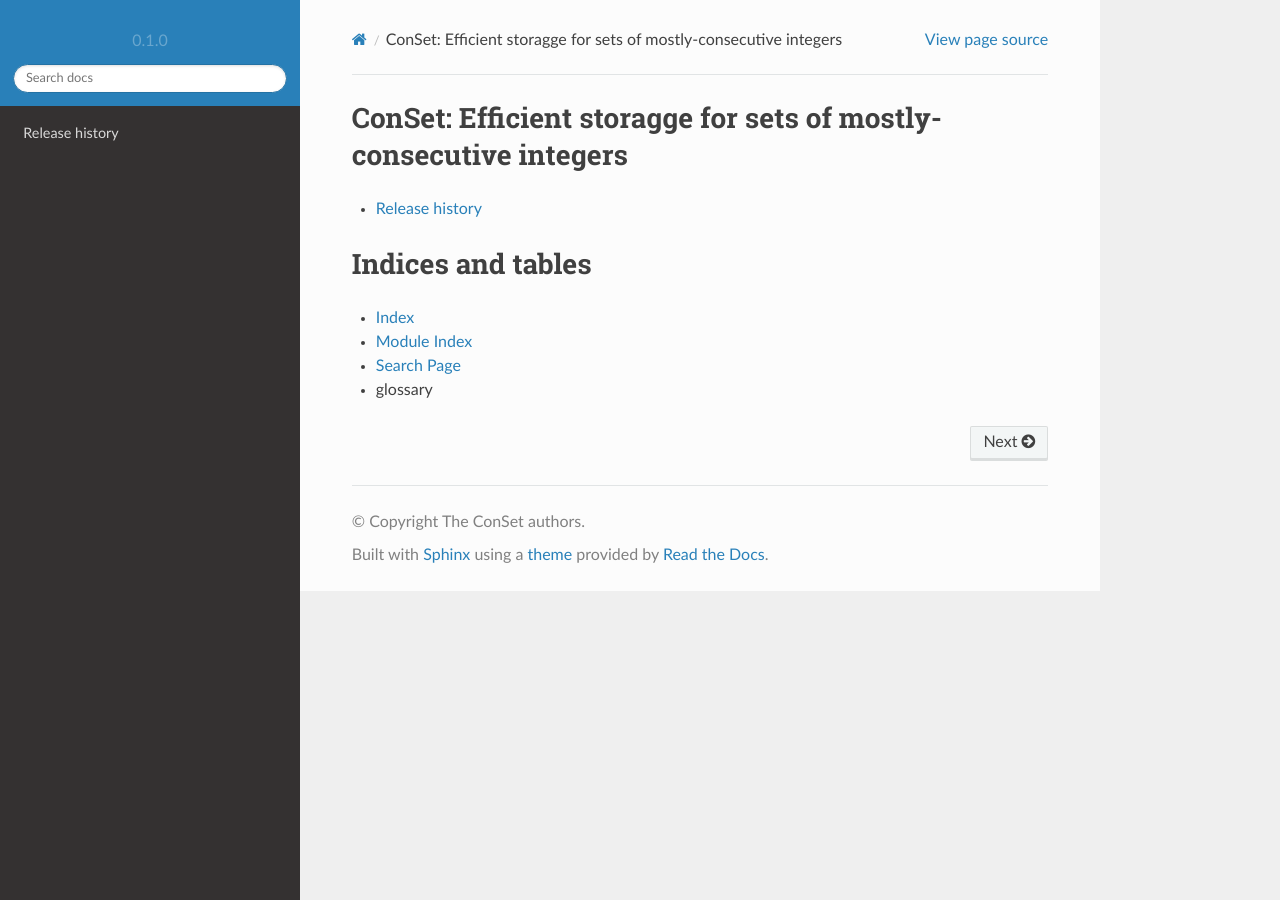
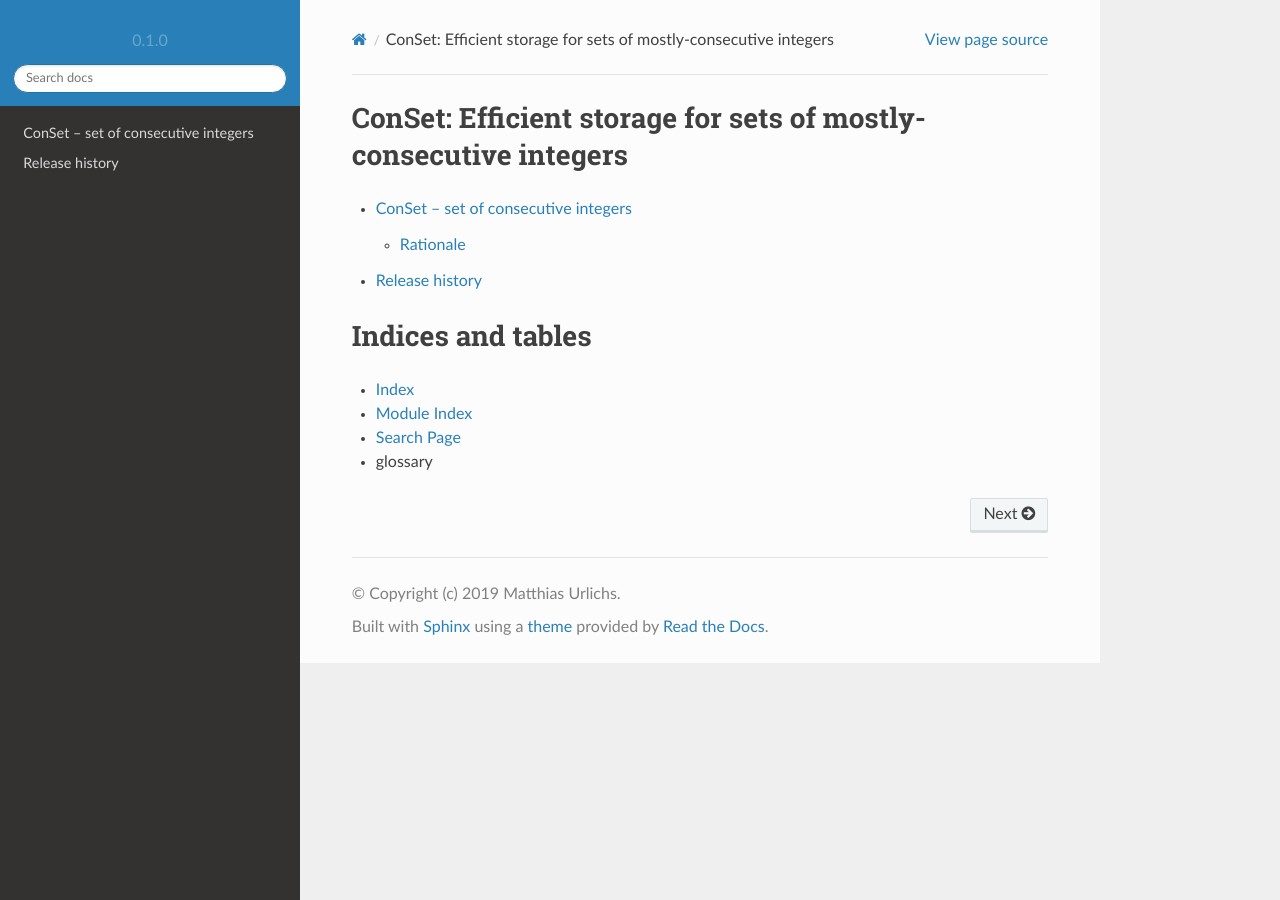
Before and after one commit to smurfix/range_set, a Sphinx documentation site: the page built from docs/source/index.rst, in a window 1280 px wide. Built offline with Sphinx 7.4.7 and the Read the Docs theme 2.0.0, drawn with Linux system fonts in a browser that asks for light colours.

Commit message:
check in current docs

```diff
--- a/docs/source/conf.py
+++ b/docs/source/conf.py
@@ -51,7 +51,6 @@
 
 intersphinx_mapping = {
     "python": ('https://docs.python.org/3', None),
-    "trio": ('https://trio.readthedocs.io/en/stable', None),
 }
 
 autodoc_member_order = "bysource"
@@ -70,8 +69,8 @@
 
 # General information about the project.
 project = 'ConSet'
-copyright = 'The ConSet authors'
-author = 'The ConSet authors'
+copyright = '(c) 2019 Matthias Urlichs'
+author = 'Matthias Urlichs'
 
 # The version info for the project you're documenting, acts as replacement for
 # |version| and |release|, also used in various other places throughout the
@@ -169,7 +168,7 @@
 # (source start file, target name, title,
 #  author, documentclass [howto, manual, or own class]).
 latex_documents = [
-    (master_doc, 'conset.tex', 'Trio Documentation',
+    (master_doc, 'conset.tex', 'ConSet Documentation',
      author, 'manual'),
 ]
 
@@ -191,6 +190,6 @@
 #  dir menu entry, description, category)
 texinfo_documents = [
     (master_doc, 'conset', 'ConSet Documentation',
-     author, 'ConSet', 'Efficient storagge for sets of mostly-consecutive integers',
+     author, 'ConSet', 'Efficient storage for sets of mostly-consecutive integers',
      'Miscellaneous'),
 ]
--- a/docs/source/index.rst
+++ b/docs/source/index.rst
@@ -4,12 +4,14 @@
    contain the root `toctree` directive.
 
 
-==================================================================
-ConSet: Efficient storagge for sets of mostly-consecutive integers
-==================================================================
+=================================================================
+ConSet: Efficient storage for sets of mostly-consecutive integers
+=================================================================
 
 .. toctree::
    :maxdepth: 2
+
+   main.rst
 
    history.rst
 
```
Also changed, not shown: README.rst (+22 -6 lines), docs/source/main.rst (added, +53 -0 lines).
